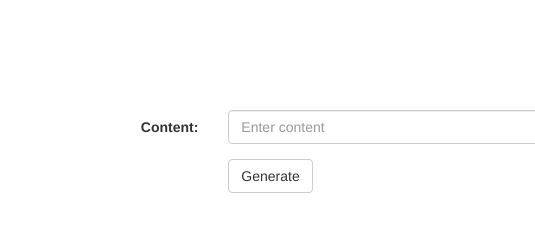
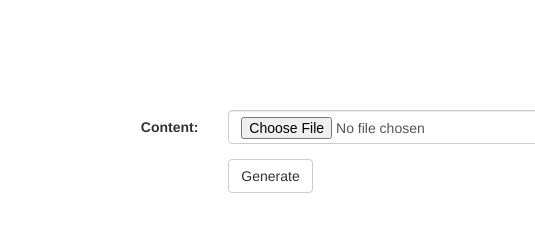
Before and after one commit to JfraZ08/qrcode, a plain HTML site: page index.html in a window 1280 px wide. Shown: the part 83-312 px from the top of the page, 0-535 px from the left. Drawn offline with nearby package versions, Linux system fonts and the light colour scheme.

Commit message:
test type file

```diff
--- a/index.html
+++ b/index.html
@@ -38,7 +38,7 @@
 
           <!-- Input box to enter the
               required data -->
-          <input type="text" size="60"
+          <input type="file" size="60"
             maxlength="60" class="form-control"
             id="content" placeholder="Enter content" />
         </div>
```
